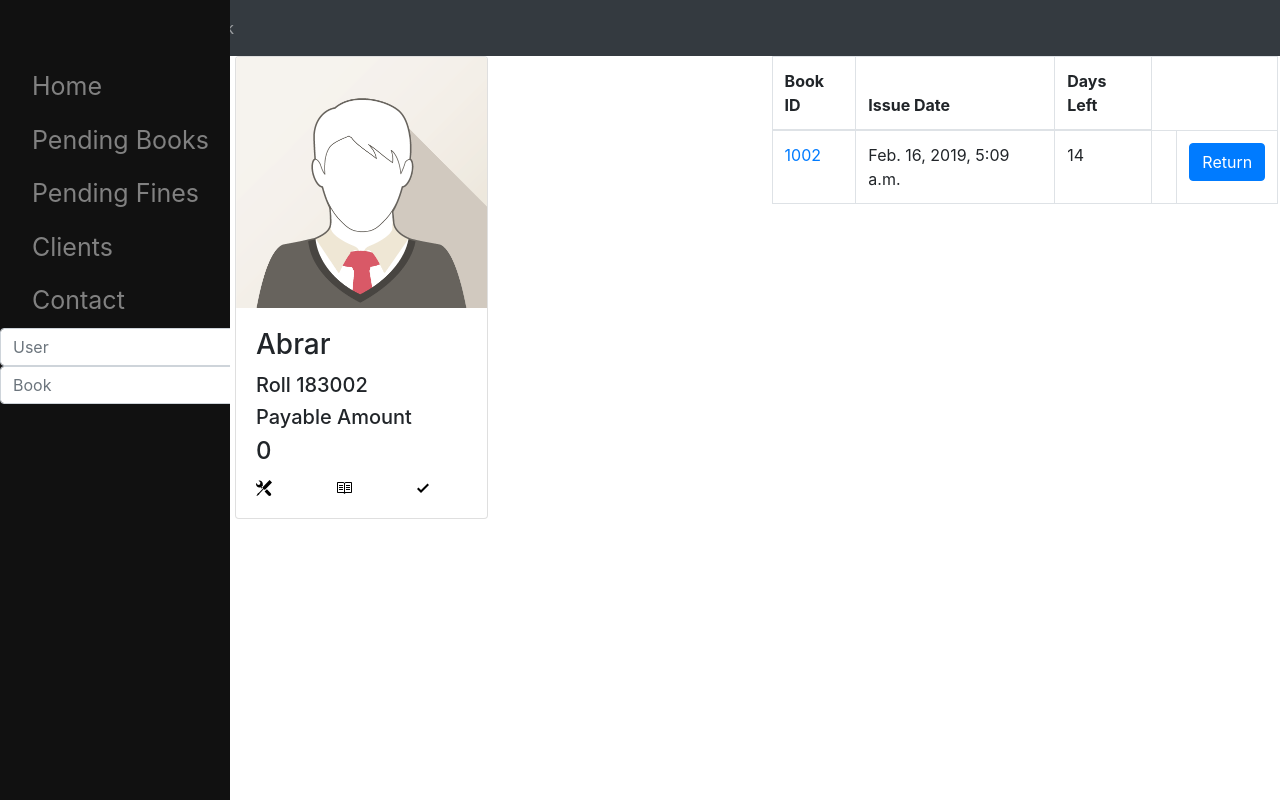
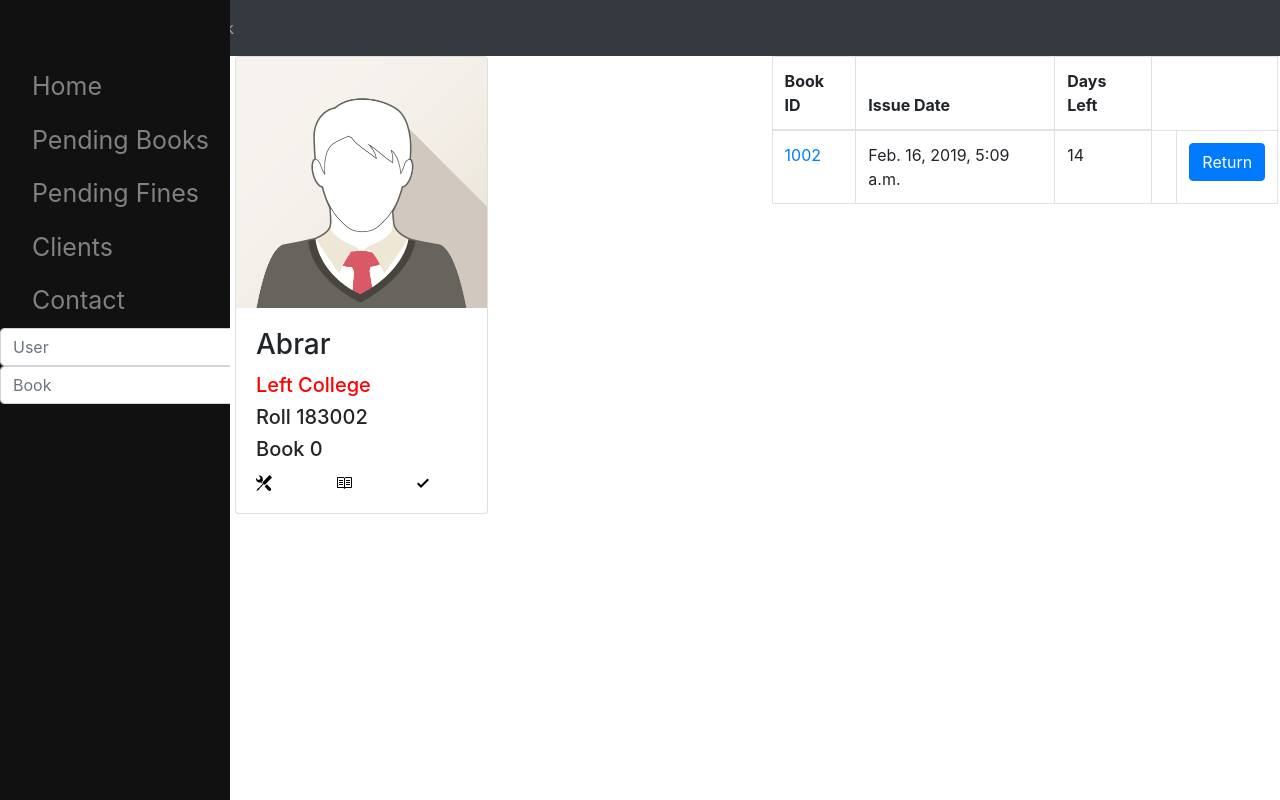
Before and after one commit to Diwakar-Gupta/Library_Managment, a Django app: page /user/183002 in a window 1280 px wide. Run offline with Django 3.2, Linux system fonts and the light colour scheme; data comes from the database, SQL or seed files in the repository; both versions use the stored data as it was after the commit; some libraries are stand-ins or nearby versions.

Commit message:
boo detail updated

```diff
--- a/Library_Managment/lm/templates/lm/userCard.html
+++ b/Library_Managment/lm/templates/lm/userCard.html
@@ -2,12 +2,16 @@
     <div class="card" style="width:50%;">
   <img class="card-img-top" src="{{student.image_path}}" alt="Card image" style="width:100%;margin-bottom:2">
   <div class="card-body">
-    <h3 class="card-title" style="margin-top:0;">{{student.name}}</h3>
+    <h3 class="card-title" style="margin-top:0;">{{student.name}}
+    {% if not user.exist %}
+      <h5 style="color:red">Left College</h5>
+      {% endif %}
+    </h3>
     <h4 style="color:red" >{% if not student.is_active %}Deactivated{% endif %}</h4>
     <h5>Roll {{student.roll}}</h5>
-    <h5>Payable Amount</h5>{% if student.payable_amount %}<a href="{% url 'lm:payable' student.pk %}"><h4> {{student.payable_amount}}</h4></a>
-      {% else %}<h4>0</h4>{% endif %}
-
+    {% if student.payable_amount %}<h5>Fine</h5>{% if student.payable_amount %}<a href="{% url 'lm:payable' student.pk %}"><h4> {{student.payable_amount}}</h4></a>
+      {% else %}<h4>0</h4>{% endif %}{% endif %}
+<h5>Book  {{student.bookCount}}</h5>
 
             <div class="row">
 
@@ -68,7 +72,7 @@
   </div>
 
 
-            {% if student.is_active %}
+            {% if student.is_active and student.exist %}
 
 
   <div class="col" data-toggle="modal" data-target="#addb">
--- a/Library_Managment/lm/views.py
+++ b/Library_Managment/lm/views.py
@@ -22,7 +22,9 @@ def issueThis(request,userpk,bookpk):
         if book.currently_issued:
             return HttpResponseRedirect(reverse('lm:book',kwargs={'pk':book.pk}))
         if user.bookCount >= sett.maxBookForStudent if user.is_student else sett.maxBookForFaculty:
-            return StudentDetail(request,user.pk,context={'maxBookPop':True})
+            return StudentDetail(request,user.pk,context={'popup':'Already Have Books'})
+        if not user.exist :
+            return StudentDetail(request, user.pk, context={'popup': 'User left Colledge'})
     except Http404:
         return HttpResponse(render(request,'lm/error.html',context={'error':"can't issue book problem occured "}))
     else :
```
Also changed, not shown: Library_Managment/db.sqlite3.
